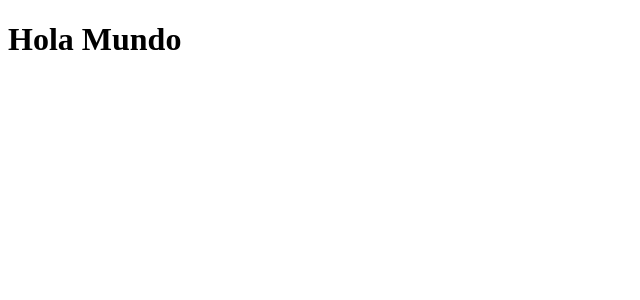
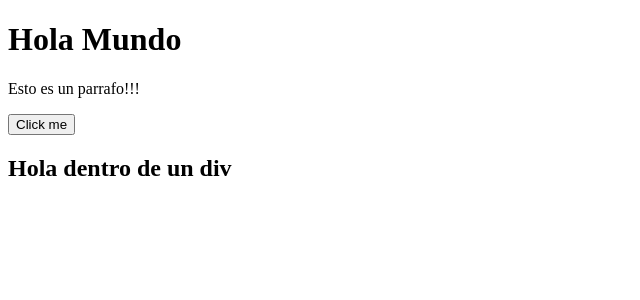
Before and after one commit to CasJuan/cursoReact-FH, a React (Vite) app in the folder 02-first-steps/: page / in a window 1280 px wide. Shown: the top 300 px of the page, without its empty margins (0-640 px from the left). Built offline with nearby package versions, Linux system fonts and the light colour scheme.

Commit message:
primer componente

```diff
--- /dev/null
+++ b/02-first-steps/src/FirstStepsApp.tsx
@@ -0,0 +1,12 @@
+export function FirstStepsApp () {
+    return(
+        <>
+            <h1>Hola Mundo</h1>
+            <p>Esto es un parrafo!!!</p>
+            <button>Click me</button>
+            <div>
+                <h2>Hola dentro de un div</h2>
+            </div>
+        </>
+    )
+}
--- a/02-first-steps/src/main.tsx
+++ b/02-first-steps/src/main.tsx
@@ -1,9 +1,10 @@
 import { StrictMode } from 'react'
 import { createRoot } from 'react-dom/client'
+import { FirstStepsApp } from './FirstStepsApp'
 
 
 createRoot(document.getElementById('root')!).render(
   <StrictMode>
-    <h1>Hola Mundo</h1>
+    <FirstStepsApp/>
   </StrictMode>,
 )
```
